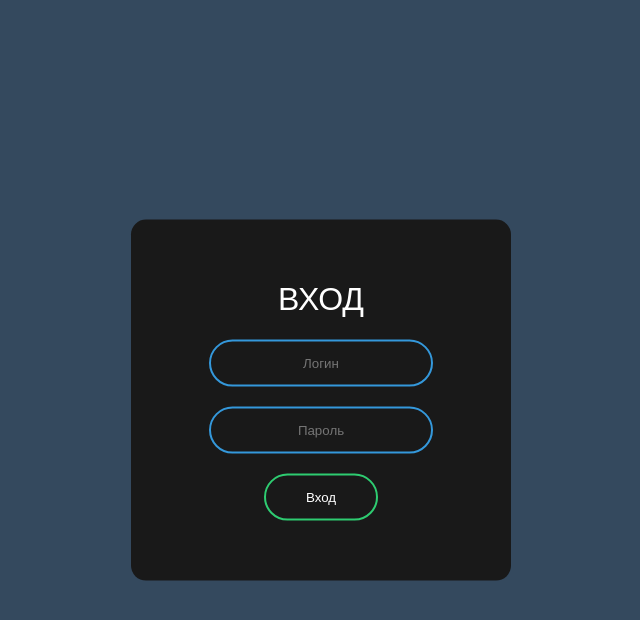
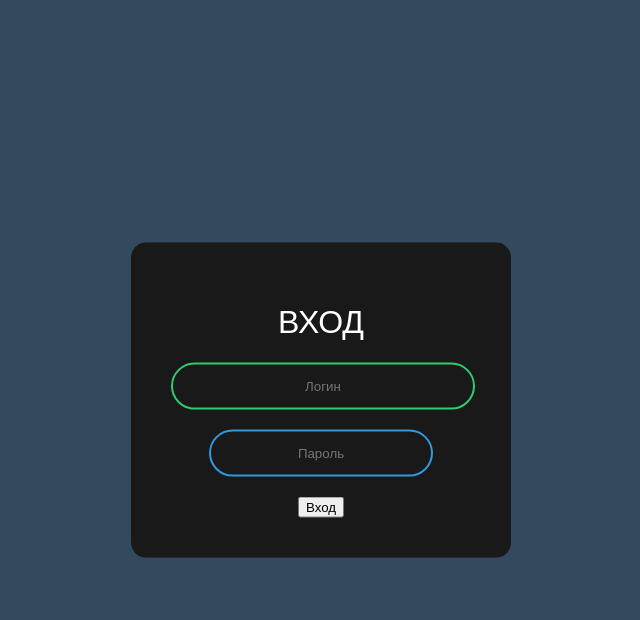
Before and after one commit to Alone0696/copypasta, a Django app: page / in a window 1280 px wide, with the pointer over the restyled element. Shown: the top 620 px of the page, without its empty margins (319-959 px from the left). Run offline with Django 3.2, Linux system fonts and the light colour scheme.

Commit message:
Update style.css

```diff
--- a/blog/static/css/style.css
+++ b/blog/static/css/style.css
@@ -38,6 +38,10 @@ body {
     width: 280px;
     border-color: #2ecc71;
 }
+
+.box input[type = "text"]:hover,.box input[type = "password"]:hover{
+    width: 280px;
+    border-color: #2ecc71;
 .box input[type = "submit"]{
     border: 0;
     background: none;
```
